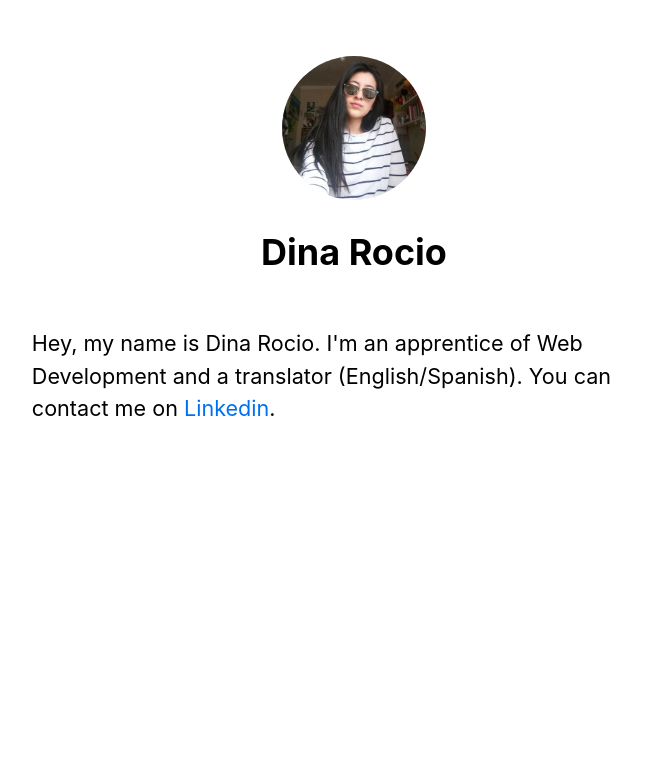
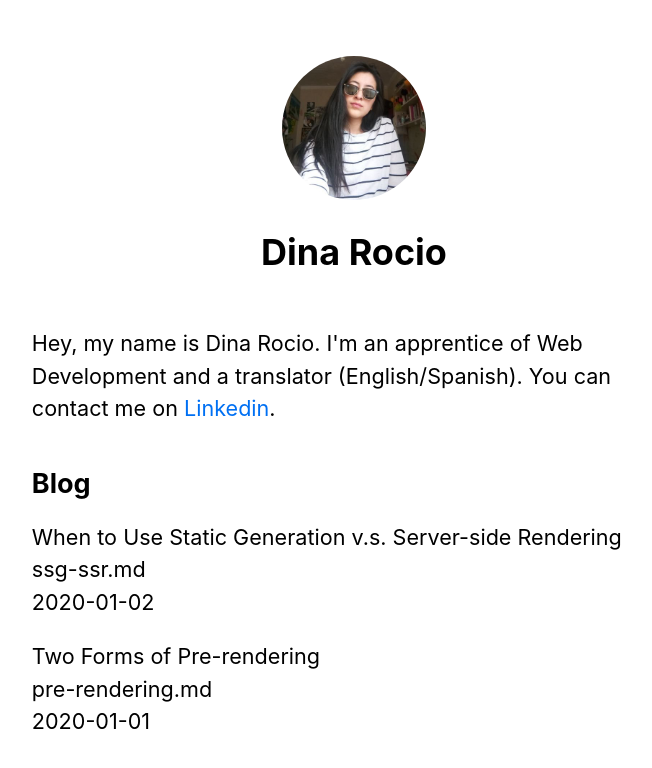
Before and after one commit to DinaRocio/next-diniwiblog, a Next.js app: page / in a window 1280 px wide. Shown: the top 768 px of the page, without its empty margins (286-938 px from the left). Built offline with nearby package versions, Linux system fonts and the light colour scheme.

Commit message:
fetched external data (from the file system) and pre-rendered the index page with this data.

```diff
--- /dev/null
+++ b/lib/posts.js
@@ -0,0 +1,38 @@
+import fs from 'fs';
+import path from 'path';
+import matter from 'gray-matter';
+
+const postsDirectory = path.join(process.cwd(), 'posts')
+
+export function getSortedPostsData(){
+  //obtener el nombre de las carpetas debajo de /posts
+  const fileNames = fs.readdirSync(postsDirectory)
+  const allPostsData = fileNames.map(fileName => {
+    // Eliminar ".md" del nombre de las carpetas para obtener el id
+    const id = fileName.replace(/\,md$/, '')
+
+    // Leer el markdown de la carpeta como un string
+    const fullPath= path.join(postsDirectory, fileName)
+    const fileContents = fs.readFileSync(fullPath, 'utf8')
+
+    // Usar gray-matter para parsear la seccion del metadata del post
+    const matterResult = matter(fileContents)
+
+    // Combinar la data con el ID
+
+    return {
+      id,
+      ... matterResult.data
+    }
+  })
+
+  //Ordernar los post por date
+
+  return allPostsData.sort((a, b) => {
+    if (a.date < b.date){
+      return 1
+    } else {
+      return -1
+    }
+  })
+}
--- a/pages/index.js
+++ b/pages/index.js
@@ -1,10 +1,20 @@
-import Head from 'next/head'
-import Layout, { siteTitle } from '../components/layout'
-import utilStyles from '../styles/utils.module.css'
-import styles from '../styles/Home.module.css'
-import Link from 'next/link'
+import Head from "next/head";
+import Layout, { siteTitle } from "../components/layout";
+import utilStyles from "../styles/utils.module.css";
+import { getSortedPostsData } from "../lib/posts";
+import styles from "../styles/Home.module.css";
+import Link from "next/link";
 
-export default function Home() {
+export async function getStaticProps() {
+  const allPostsData = getSortedPostsData();
+  return {
+    props: {
+      allPostsData,
+    },
+  };
+}
+
+export default function Home({ allPostsData }) {
   return (
     <Layout home>
       <Head>
@@ -12,9 +22,25 @@
       </Head>
       <section className={utilStyles.headingMd}>
         <p>
-          Hey, my name is Dina Rocio. I'm an apprentice of Web Development and a translator (English/Spanish). You can contact me on <a href="https://www.linkedin.com/in/dinavillanueva/">Linkedin</a>.
+          Hey, my name is Dina Rocio. I'm an apprentice of Web Development and a
+          translator (English/Spanish). You can contact me on{" "}
+          <a href="https://www.linkedin.com/in/dinavillanueva/">Linkedin</a>.
         </p>
       </section>
+      <section className={`${utilStyles.headingMd} ${utilStyles.padding1px}`}>
+        <h2 className={utilStyles.headingLg}>Blog</h2>
+        <ul className={utilStyles.list}>
+          {allPostsData.map(({ id, date, title }) => (
+            <li className={utilStyles.listItem} key={id}>
+              {title}
+              <br />
+              {id}
+              <br />
+              {date}
+            </li>
+          ))}
+        </ul>
+      </section>
     </Layout>
-  )
+  );
 }
--- /dev/null
+++ b/posts/pre-rendering.md
@@ -0,0 +1,11 @@
+---
+title: 'Two Forms of Pre-rendering'
+date: '2020-01-01'
+---
+
+Next.js has two forms of pre-rendering: **Static Generation** and **Server-side Rendering**. The difference is in **when** it generates the HTML for a page.
+
+- **Static Generation** is the pre-rendering method that generates the HTML at **build time**. The pre-rendered HTML is then _reused_ on each request.
+- **Server-side Rendering** is the pre-rendering method that generates the HTML on **each request**.
+
+Importantly, Next.js lets you **choose** which pre-rendering form to use for each page. You can create a "hybrid" Next.js app by using Static Generation for most pages and using Server-side Rendering for others.
--- /dev/null
+++ b/posts/ssg-ssr.md
@@ -0,0 +1,19 @@
+---
+title: 'When to Use Static Generation v.s. Server-side Rendering'
+date: '2020-01-02'
+---
+
+We recommend using **Static Generation** (with and without data) whenever possible because your page can be built once and served by CDN, which makes it much faster than having a server render the page on every request.
+
+You can use Static Generation for many types of pages, including:
+
+- Marketing pages
+- Blog posts
+- E-commerce product listings
+- Help and documentation
+
+You should ask yourself: "Can I pre-render this page **ahead** of a user's request?" If the answer is yes, then you should choose Static Generation.
+
+On the other hand, Static Generation is **not** a good idea if you cannot pre-render a page ahead of a user's request. Maybe your page shows frequently updated data, and the page content changes on every request.
+
+In that case, you can use **Server-Side Rendering**. It will be slower, but the pre-rendered page will always be up-to-date. Or you can skip pre-rendering and use client-side JavaScript to populate data.
```
Also changed, not shown: 1 other file (tests, documents, lock files or other folders).
